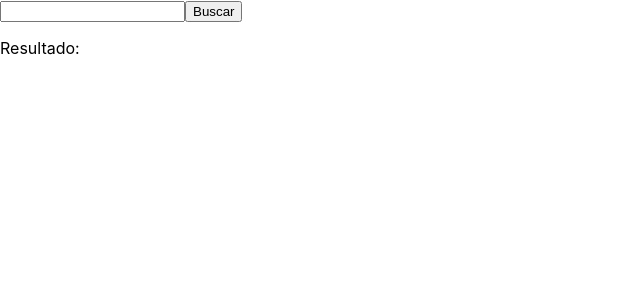
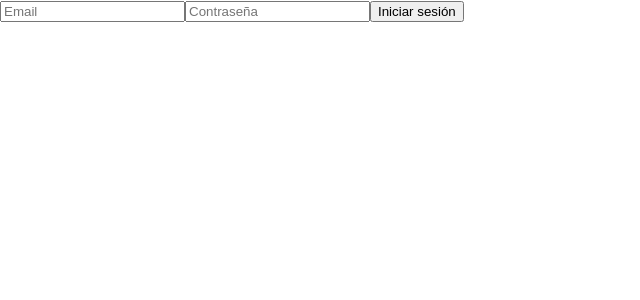
Before and after one commit to vicmova/ejercicios-1, a Next.js app: page /React_2_Hooks/formEjemplos in a window 1280 px wide. Shown: the top 300 px of the page, without its empty margins (0-640 px from the left). Built offline with nearby package versions, Linux system fonts and the light colour scheme.

Commit message:
Add files via upload

```diff
--- a/pages/React_2_Hooks/formEjemplos.js
+++ b/pages/React_2_Hooks/formEjemplos.js
@@ -95,7 +95,7 @@ const [search, setSearch] = useState('');
     Ejemplo 4. Gestión de forma controlada. React controla el valor del input
     a través del estado. Propiedad value del input no cambia, es el valor actual, nunca
     cambia. Podemos setear value mediante una propiedad que si cambia.
-    */
+
     import { useState } from "react";
 
     const App = () => {
@@ -121,3 +121,85 @@ const [search, setSearch] = useState('');
 }
 
 export default App;
+*/
+
+/*
+Ejemplo 6 Login con form no controlado.
+
+const App = () => {
+
+    return(
+        <form onSubmit={ev => {
+            ev.preventDefault();
+
+            const email = ev.target.email.value;
+            const password = ev.target.password.value;
+
+            login(email,password);
+        }}>
+            <input
+                type='text'
+                name='email'
+                placeholder="Email"
+                autoComplete="off"
+            ></input>
+
+            <input type='password' name='password' placeholder='Contraseña'></input>
+            <button type='submit'>Iniciar sesión</button>
+        </form>
+    );
+
+};
+//función para hacer login
+
+const login = (email, password)=>{
+
+    if(email === 'hola@react.com' && password === '1234')
+
+    alert('Bienvenido');
+
+    else alert('Contraseña incorrecta!');
+}
+
+export default App;
+*/
+/*
+Ejemplo 7 Login con form controlado.
+*/
+
+const App = () => {
+
+    return(
+        <form onSubmit={ev => {
+            ev.preventDefault();
+
+            const email = ev.target.email.value;
+            const password = ev.target.password.value;
+
+            login(email,password);
+        }}>
+            <input
+                type='text'
+                name='email'
+                placeholder="Email"
+                autoComplete="off"
+            ></input>
+
+            <input type='password' name='password' placeholder='Contraseña'></input>
+            <button type='submit'>Iniciar sesión</button>
+        </form>
+    );
+
+};
+//función para hacer login
+
+const login = (email, password)=>{
+
+    if(email === 'hola@react.com' && password === '1234')
+
+    alert('Bienvenido');
+
+    else alert('Contraseña incorrecta!');
+}
+
+export default App;
```
